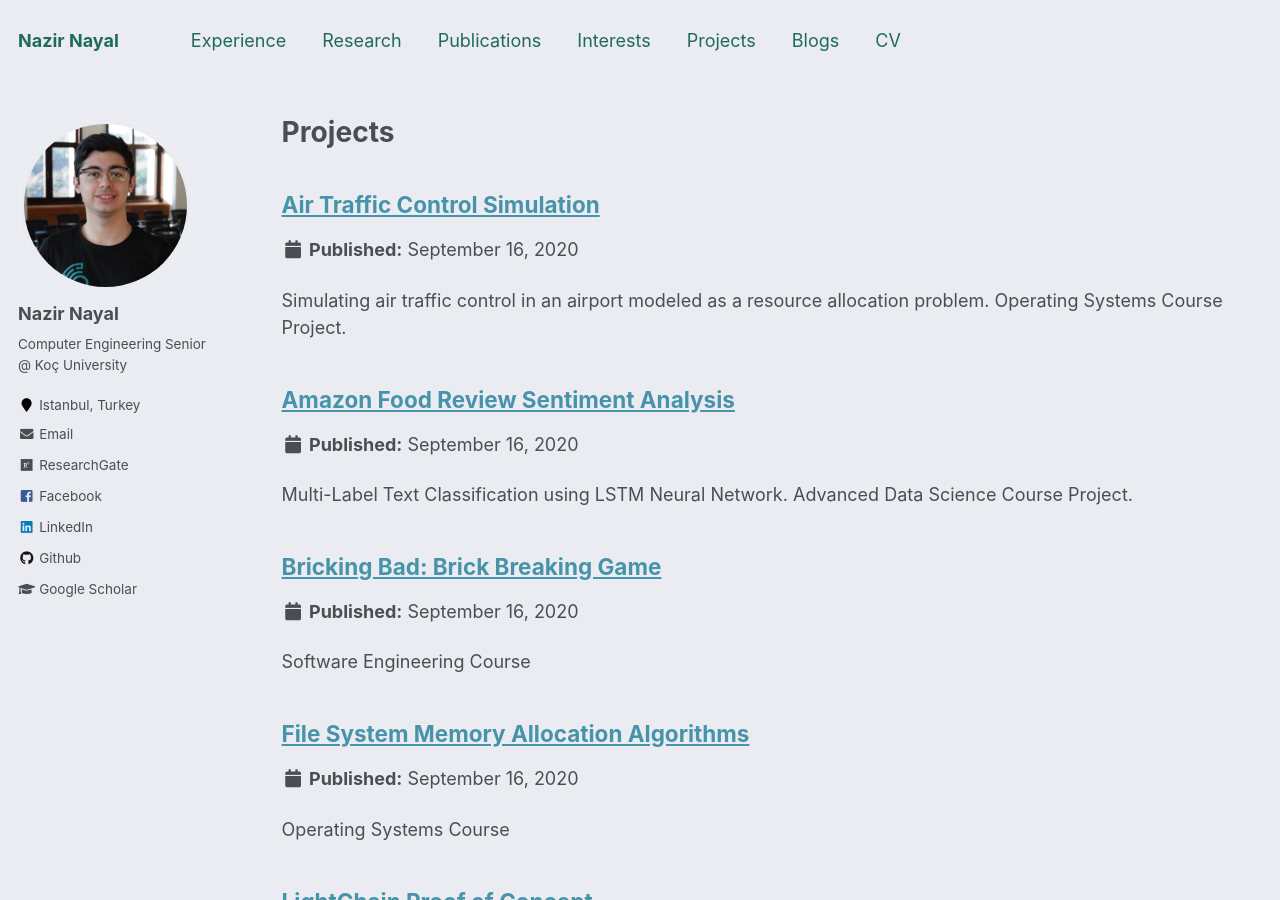
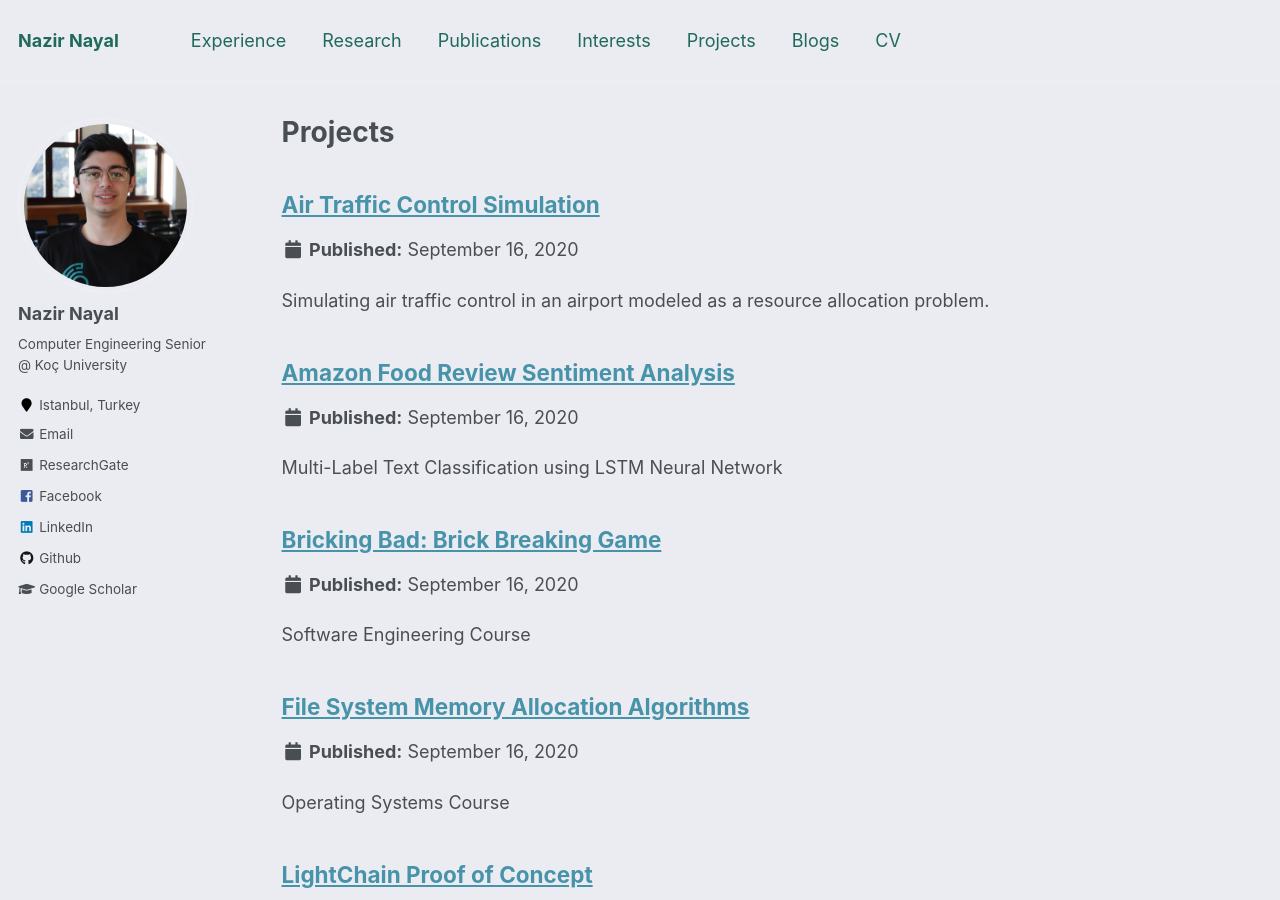
Before and after one commit to NazirNayal8/nazirnayal.github.io, a Jekyll site: the page built from _pages/projects.md, in a window 1280 px wide and 900 px high. Built offline with Jekyll 4.4.1, drawn with Linux system fonts in a browser that asks for light colours.

Commit message:
modify air traffic project

```diff
--- a/_projects/air_traffic_control.md
+++ b/_projects/air_traffic_control.md
@@ -1,6 +1,6 @@
 ---
 title: "Air Traffic Control Simulation"
-excerpt: "Simulating air traffic control in an airport modeled as a resource allocation problem. \nOperating Systems Course Project."
+excerpt: Simulating air traffic control in an airport modeled as a resource allocation problem.
 collection: projects
 permalink: /projects/air_traffic_control
 ---
--- a/_projects/amazon_review_sentiment.md
+++ b/_projects/amazon_review_sentiment.md
@@ -1,6 +1,6 @@
 ---
 title: "Amazon Food Review Sentiment Analysis"
-excerpt: Multi-Label Text Classification using LSTM Neural Network. Advanced Data Science Course Project.
+excerpt: Multi-Label Text Classification using LSTM Neural Network
 collection: projects
 permalink: /projects/amazon_review_sentiment
 ---
```
